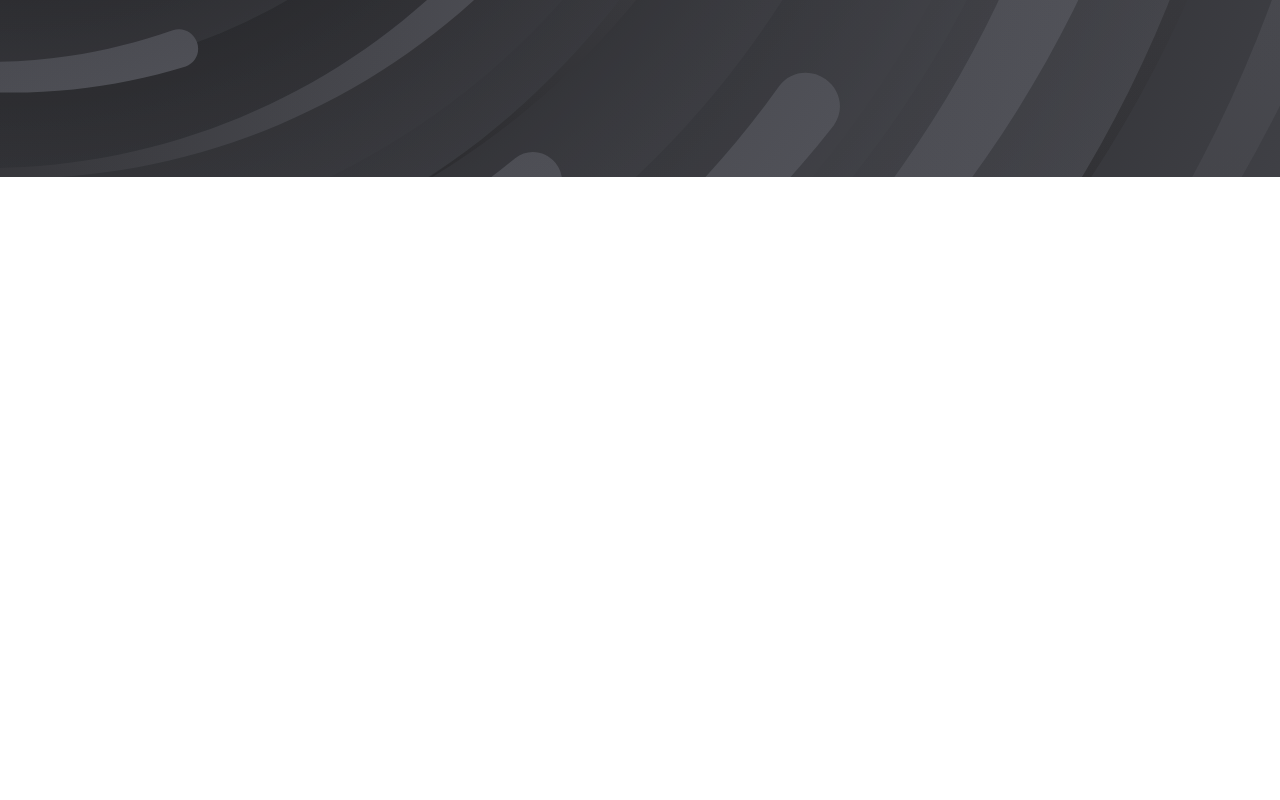
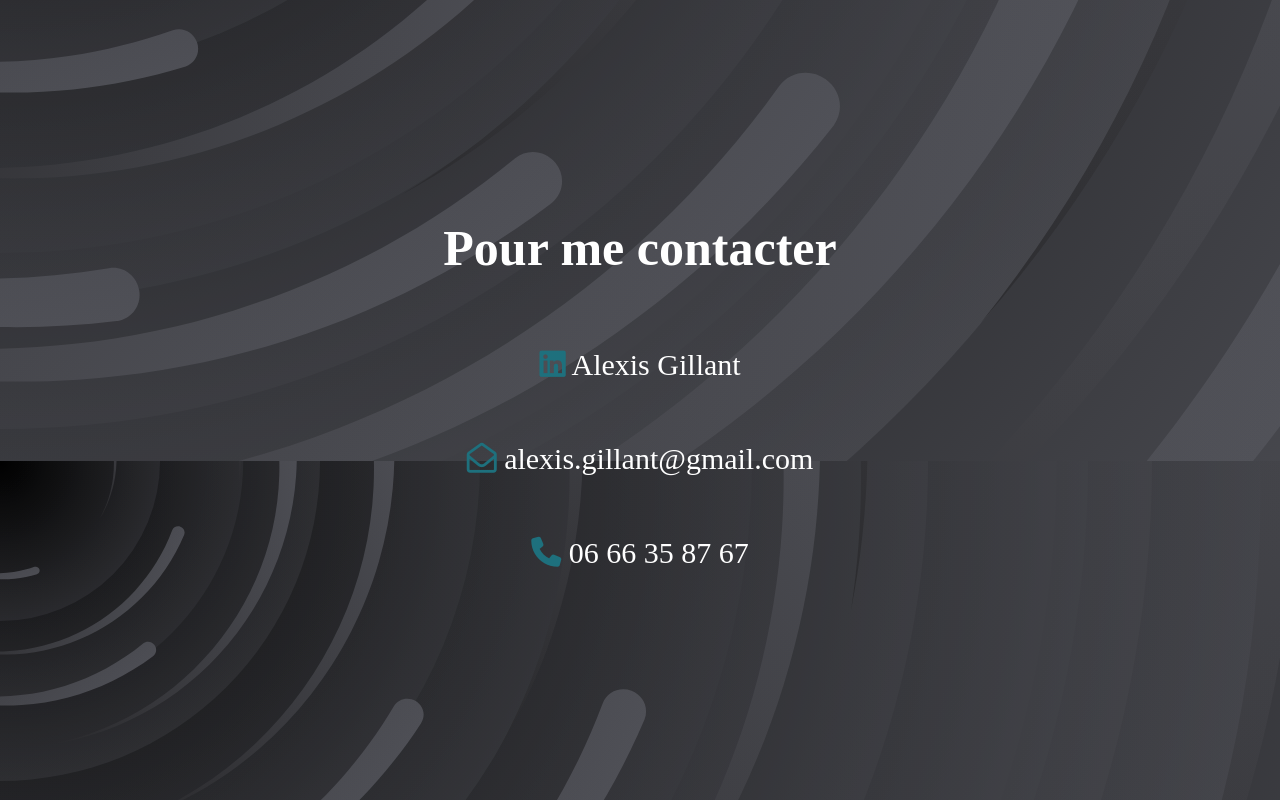
Before and after one commit to alxglt/my_portfolio, a React (Create React App) app: page / in a window 1280 px wide. Shown: the part 2419-3219 px from the top of the page. Before the commit the page ends 2596 px from the top, so only its background shows below. Built offline with nearby package versions, Linux system fonts and the light colour scheme; a web font is replaced by a local one.

Commit message:
add contact component

```diff
--- a/src/App.js
+++ b/src/App.js
@@ -7,6 +7,7 @@ import Acceuil from './components/pages/acceuil';
 import AOS from 'aos';
 import 'aos/dist/aos.css';
 import Projets from './components/pages/projets';
+import Contact from './components/pages/contact';
 
 AOS.init({
   delay: 300,
@@ -21,6 +22,7 @@ function App()  {
             <Acceuil />
             <Presentation />
             <Projets />
+            <Contact />
         </Router>
       </div>
     </>
--- /dev/null
+++ b/src/components/pages/contact.js
@@ -0,0 +1,13 @@
+import React from 'react';
+import '../pagescss/contact.css';
+
+export default function Contact() {
+    return (
+        <div className="contact" id="contact">
+            <h2 className="to_contact">Pour me contacter</h2>
+            <p> <i class="fab fa-linkedin" /> Alexis Gillant </p>
+            <p> <i class="far fa-envelope-open" /> alexis.gillant@gmail.com </p>
+            <p> <i class="fas fa-phone" />  06 66 35 87 67 </p>
+        </div>
+    )
+}
--- a/src/components/pages/navbar.js
+++ b/src/components/pages/navbar.js
@@ -12,7 +12,7 @@ function navbar() {
                     <a href='#projets' className='navbar-text'>
                         <i className="fas fa-project-diagram"> </i> Projets
                     </a>
-                    <a href='#test' className='navbar-text'>
+                    <a href='#contact' className='navbar-text'>
                         <i className="far fa-id-card"> </i> Contact
                     </a>
                 </div>
--- /dev/null
+++ b/src/components/pagescss/contact.css
@@ -0,0 +1,19 @@
+.contact {
+    display: flex;
+    color: white;
+    font-size: 30px;
+    justify-content: center;
+    flex-direction: column;
+    align-items: center;
+    margin-bottom: 200px;
+}
+
+.to_contact {
+    color: white;
+    font-weight: bold;
+    font-size: 50px;
+}
+
+.fa-linkedin, .fa-envelope-open, .fa-phone {
+    color: #1e707d;
+}
--- a/src/components/pagescss/presentation.css
+++ b/src/components/pagescss/presentation.css
@@ -5,7 +5,7 @@
 }
 
 .text_bio {
-    color: tan;
+    color: rgb(255, 255, 255);
     font-size: 25px;
     font-family: "Copse";
     font-weight: normal;
```
Also changed, not shown: 1 other file (tests, documents, lock files or other folders).
